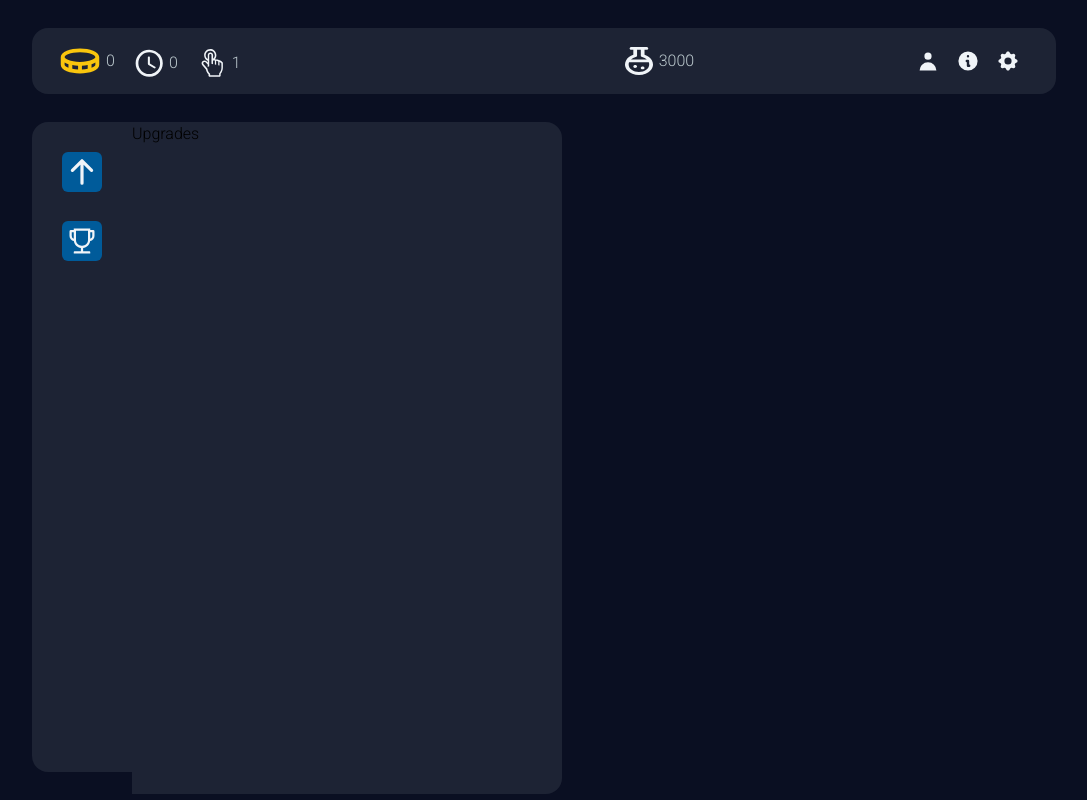
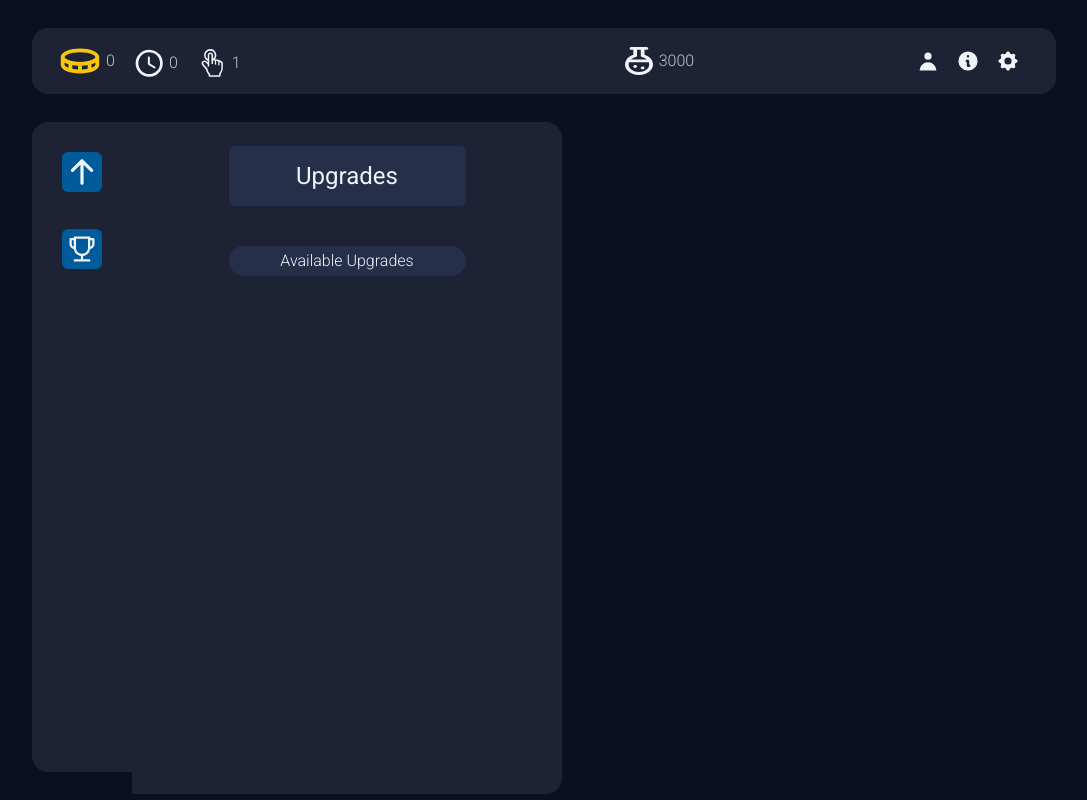
Before and after one commit to walde-dev/elemental-clicker, a Next.js app: page /components/SideBarPanels/Upgrades in a window 1280 px wide. Both pictures are taken after a click on the element 178 px from the left and 172 px from the top of the page. Shown: the whole page, without its empty margins (96-1183 px from the left). Built offline with nearby package versions, Linux system fonts and the light colour scheme.

Commit message:
added Upgrade panel

```diff
--- a/pages/components/Buttons/SideBarButton.js
+++ b/pages/components/Buttons/SideBarButton.js
@@ -4,7 +4,6 @@ export default function SideBarButton(props) {
             className='flex justify-center items-center w-[81px] h-[69px]  hover:bg-hover-grey rounded-2xl cursor-pointer '
             onClick={() => {
                 props.setIsSideBarOpen(!props.isSideBarOpen);
-                console.log(props.panel)
                 props.setCurrentPanel(props.panel);
             }}
         >
--- a/pages/components/SideBar.js
+++ b/pages/components/SideBar.js
@@ -6,8 +6,8 @@ import Upgrades from "./SideBarPanels/Upgrades";
 export default function SideBar(props) {
     return (
         <div className={`w-[100px] h-full bg-secondary-blue py-4  ${props.isSideBarOpen ? 'rounded-bl-2xl rounded-tl-2xl' : 'rounded-2xl'}`}>
-            <div className='flex flex-col items-center '>
-                <SideBarButton {...props} icon={ArrowUpIcon} panel={<Upgrades />} />
+            <div className='flex flex-col items-center space-y-2'>
+                <SideBarButton {...props} icon={ArrowUpIcon} panel={<Upgrades {...props}/>} />
                 <SideBarButton {...props} icon={AiOutlineTrophy} />
             </div>
         </div>
--- a/pages/components/SideBarPanels/Upgrades.js
+++ b/pages/components/SideBarPanels/Upgrades.js
@@ -1,7 +1,16 @@
-export default function Upgrades(){
+export default function Upgrades(props){
+    if(props.isSideBarOpen){
+        return <></>
+    }
+
     return (
-        <div className=''>
-            Upgrades
+        <div className='flex flex-col items-center px-2 py-2'>
+            <div className='flex mt-4 justify-center items-center text-white font-normal text-2xl bg-selected-grey rounded-md w-[237px] h-[60px]'>
+                Upgrades
+            </div>
+            <div className='flex mt-10 justify-center items-center text-white text-md bg-selected-grey rounded-2xl w-[237px] h-[30px]'>
+                Available Upgrades
+            </div>
         </div>
     );
 }
```
